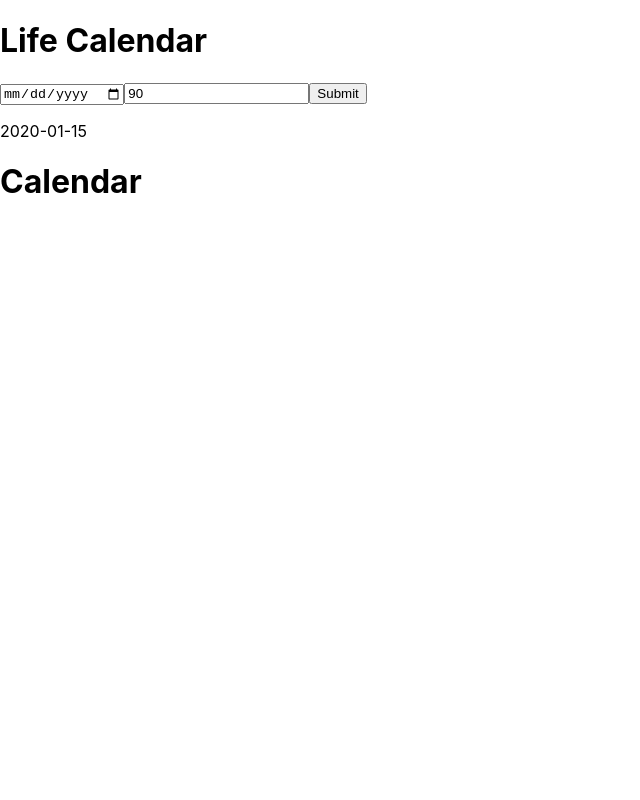
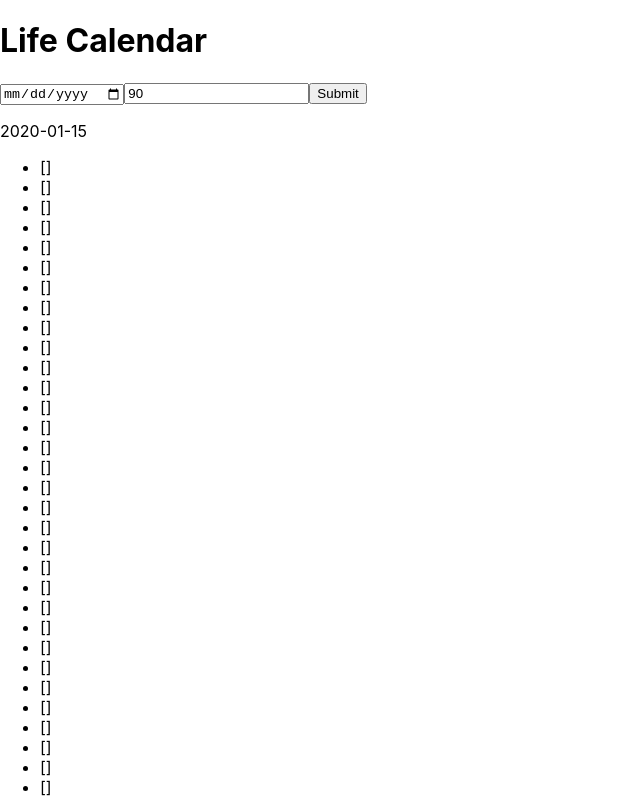
Before and after one commit to coolas-shaun/Life-Calendar, a React (Create React App) app: page / in a window 1280 px wide. Both pictures are taken after typing "2020-01-15" into the empty fields and a click on the button "Submit". Shown: the top 800 px of the page, without its empty margins (0-640 px from the left). Built offline with nearby package versions, Linux system fonts and the light colour scheme.

Commit message:
Added weeks usinf <li> tag

```diff
--- a/src/App.js
+++ b/src/App.js
@@ -4,22 +4,28 @@ import Calendar from './Calendar.js';
 import './App.css';
 
 let dob =''
+let totalWeeks = []
+let usedWeeks = 0
 function App() {
   const [currentValue, setCurrentValue] = useState('')
   const [maxAge, setAge] = useState(90)
   const [fillData, setFillData] = useState(false)
   // const [date, setDate] = useState('')
 
-  function weeksLeft(numberOfWeeks, maxAge=90){
+  function CalculateTotalWeeks(weeks,maxAge=90){
     let totalWeeks = maxAge*52 //Math.floor((maxAge*365.25)/7)
-    console.log(totalWeeks);
+    let weekList = []
+    for (let i = 0; i < totalWeeks; i++) {
+      weekList.push(<li id={i} className={i<weeks?"weeks used-week":"weeks"}>{"[]"}</li>)
+    }
+    return weekList
   }
   function storeDate(event){
     event.preventDefault()
     dob = currentValue
-    let weeks = CalculateWeeks(dob)
-    console.log(weeks)
-    weeksLeft(weeks,maxAge)
+    usedWeeks = CalculateWeeks(dob)
+    console.log(usedWeeks)
+    totalWeeks = CalculateTotalWeeks(usedWeeks,maxAge)
     setCurrentValue('') //making the textbox empty
     setFillData(true)
     // setAge('')
@@ -37,7 +43,10 @@ function App() {
         <button type="submit">Submit</button>
         <p>{dob}</p>
       </form>
-      {fillData?<Calendar/>:null}
+      {fillData?<Calendar
+        numberOfWeeks = {usedWeeks}
+        totalWeeks = {totalWeeks}
+      />:null}
     </main>
   );
 }
--- a/src/Calendar.js
+++ b/src/Calendar.js
@@ -2,8 +2,10 @@ import React from "react";
 
 
 function Calendar(props){
+    const {numberOfWeeks,totalWeeks} = props
+    console.log(numberOfWeeks, totalWeeks[0].type);
     return <div className="calendar-container">
-        <h1>Calendar</h1>
+        <ul>{totalWeeks}</ul>
     </div>
 }
 
```
